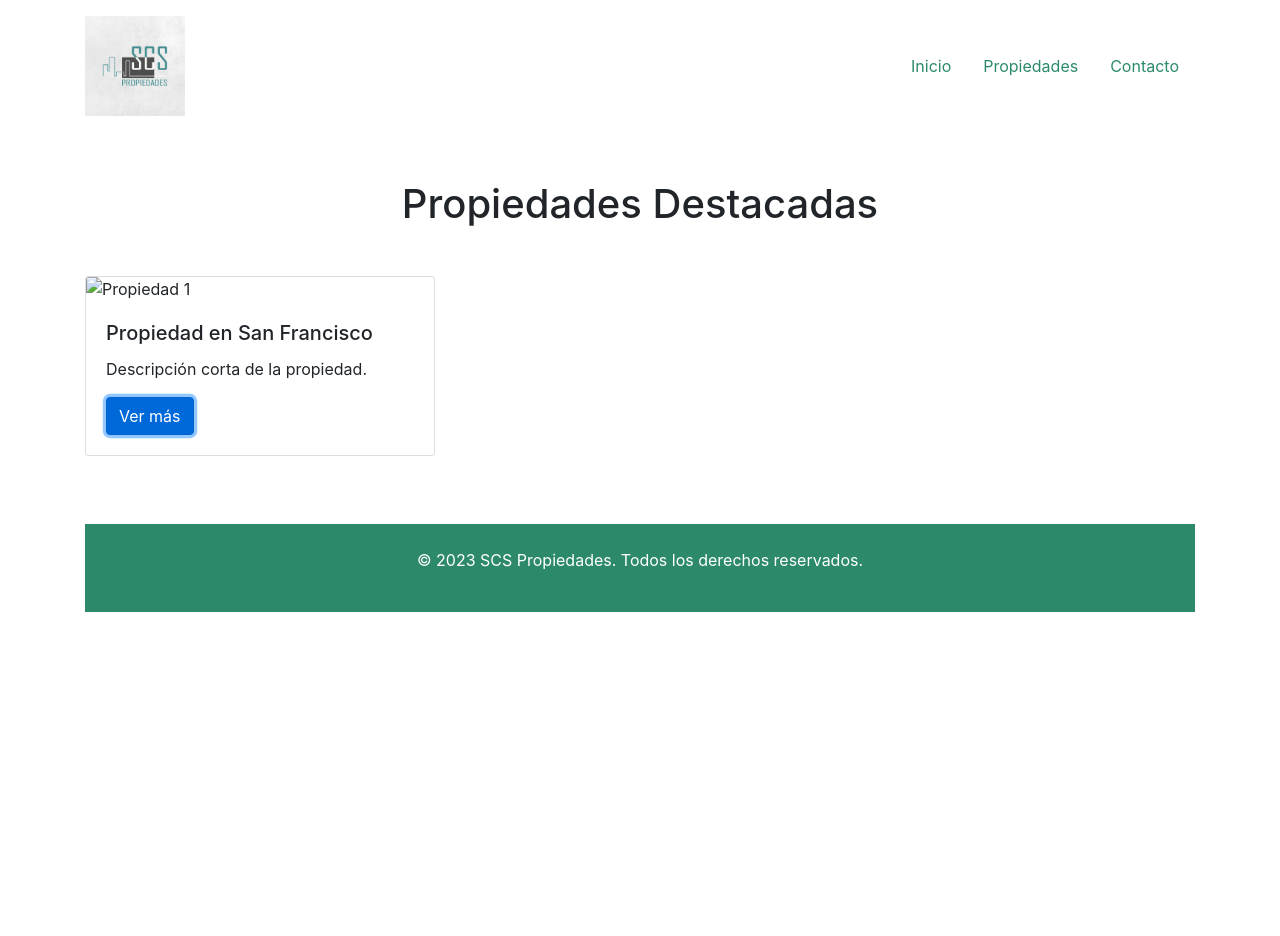
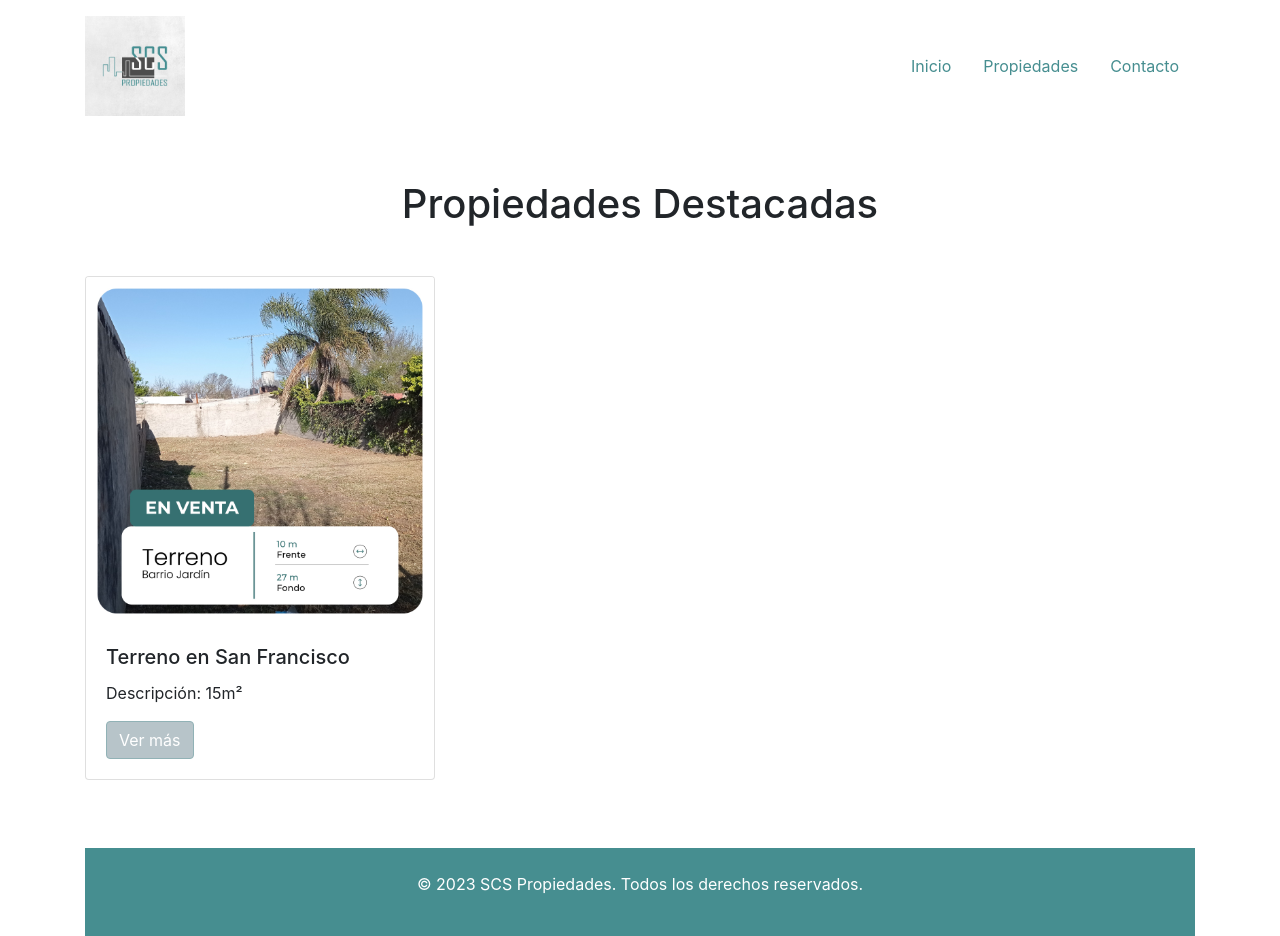
Before and after one commit to Musso21/SCS-PROPIEDADES, a plain HTML site: page contacto.html in a window 1280 px wide. Both pictures are taken after a click on the link "Ver más". Before the commit the page ends 800 px from the top, so only its background shows below. Drawn offline with nearby package versions, Linux system fonts and the light colour scheme.

Commit message:
Avanzando con la base de la página
Paleta de colores agregada.
Estética de la página (base).
Animaciones en botón ("Ver más").
Propiedades de ejemplo añadidas.

```diff
--- a/assets/styles.css
+++ b/assets/styles.css
@@ -1,5 +1,5 @@
 :root {
-    --main-color: #2C8A6A;
+    --main-color: #468e90;
 }
 
 #logo {
@@ -23,11 +23,25 @@
     border-color: var(--main-color);
 }
 
-.btn-primary:hover {
-    background-color: darken(var(--main-color), 10%);
-    border-color: darken(var(--main-color), 10%);
+
+
+.btn-primary:focus,
+.btn-primary:hover,
+.btn-primary:active,
+.btn-primary:not(:disabled):not(.disabled):active,
+.btn-primary:not(:disabled):not(.disabled).active,
+.show > .btn-primary.dropdown-toggle {
+    background-color: #b7c4c9; /* or use #b7c4c9 for the hover color */
+    border-color: #91b2b6; /* or use #91b2b6 for the hover border color */
+    box-shadow: none; /* Esto elimina el resplandor que Bootstrap añade alrededor de los botones */
 }
 
+.btn-primary:focus,
+.btn-primary:active,
+.btn-primary.active {
+    outline: none; /* Removes the default outline */
+    box-shadow: none;
+}
 footer {
     background-color: var(--main-color);
     color: white;
--- a/contacto.html
+++ b/contacto.html
@@ -14,9 +14,9 @@
         <img src="assets/images/logo.jpg" alt="SCS Propiedades Logo" id="logo" class="img-fluid">
         <nav>
             <ul class="nav">
-                <li class="nav-item"><a class="nav-link" href="index.html">Inicio</a></li>
+                <li class="nav-item"><a class="nav-link" href="#">Inicio</a></li>
                 <li class="nav-item"><a class="nav-link" href="propiedades.html">Propiedades</a></li>
-                <li class="nav-item"><a class="nav-link active" href="#">Contacto</a></li>
+                <li class="nav-item"><a class="nav-link active" href="contacto.html">Contacto</a></li>
             </ul>
         </nav>
     </header>
@@ -28,15 +28,15 @@
                 <!-- Ejemplo de tarjetas de propiedades -->
                 <div class="col-md-4">
                     <div class="card">
-                        <img src="property1.jpg" class="card-img-top" alt="Propiedad 1">
+                        <img src="assets/propiedades/terreno/terrenoprueba.jpg" class="card-img-top" alt="Terreno">
                         <div class="card-body">
-                            <h5 class="card-title">Propiedad en San Francisco</h5>
-                            <p class="card-text">Descripción corta de la propiedad.</p>
+                            <h5 class="card-title">Terreno en San Francisco</h5>
+                            <p class="card-text">Descripción: 15m²</p>
                             <a href="#" class="btn btn-primary">Ver más</a>
                         </div>
                     </div>
                 </div>
-                <!-- Repite las tarjetas según las propiedades que quieras mostrar -->
+                <!-- Repetir las tarjetas según las propiedades que haya que mostrar-->
             </div>
         </section>
     </main>
```
Also changed, not shown: index.html (+4 -4 lines), propiedades.html (+7 -7 lines), assets/propiedades/casa_quinta/casaquintaprueba.jpg (added), assets/propiedades/salon/salonprueba.jpg (added), assets/propiedades/terreno/terrenoprueba.jpg (added).
